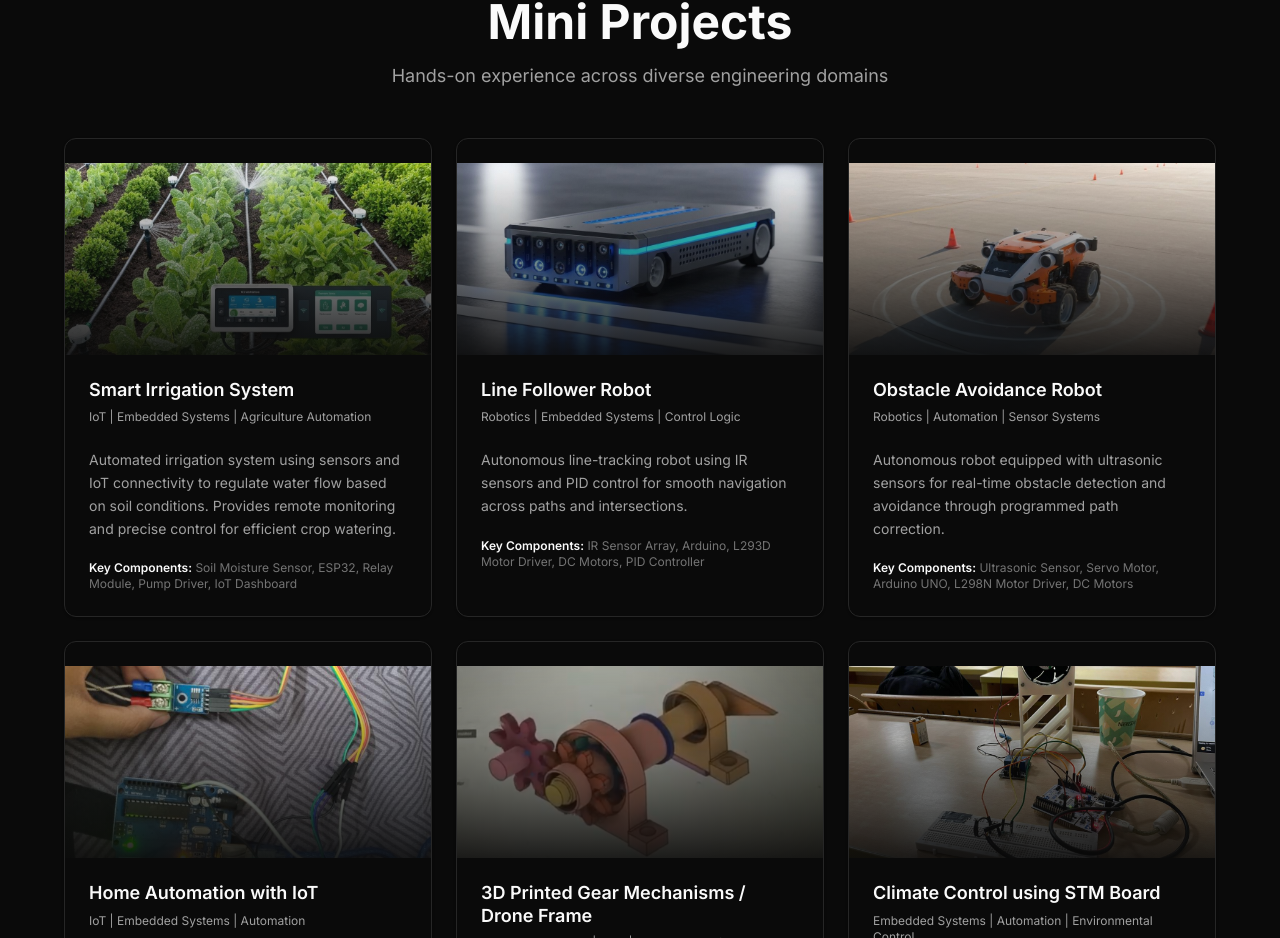
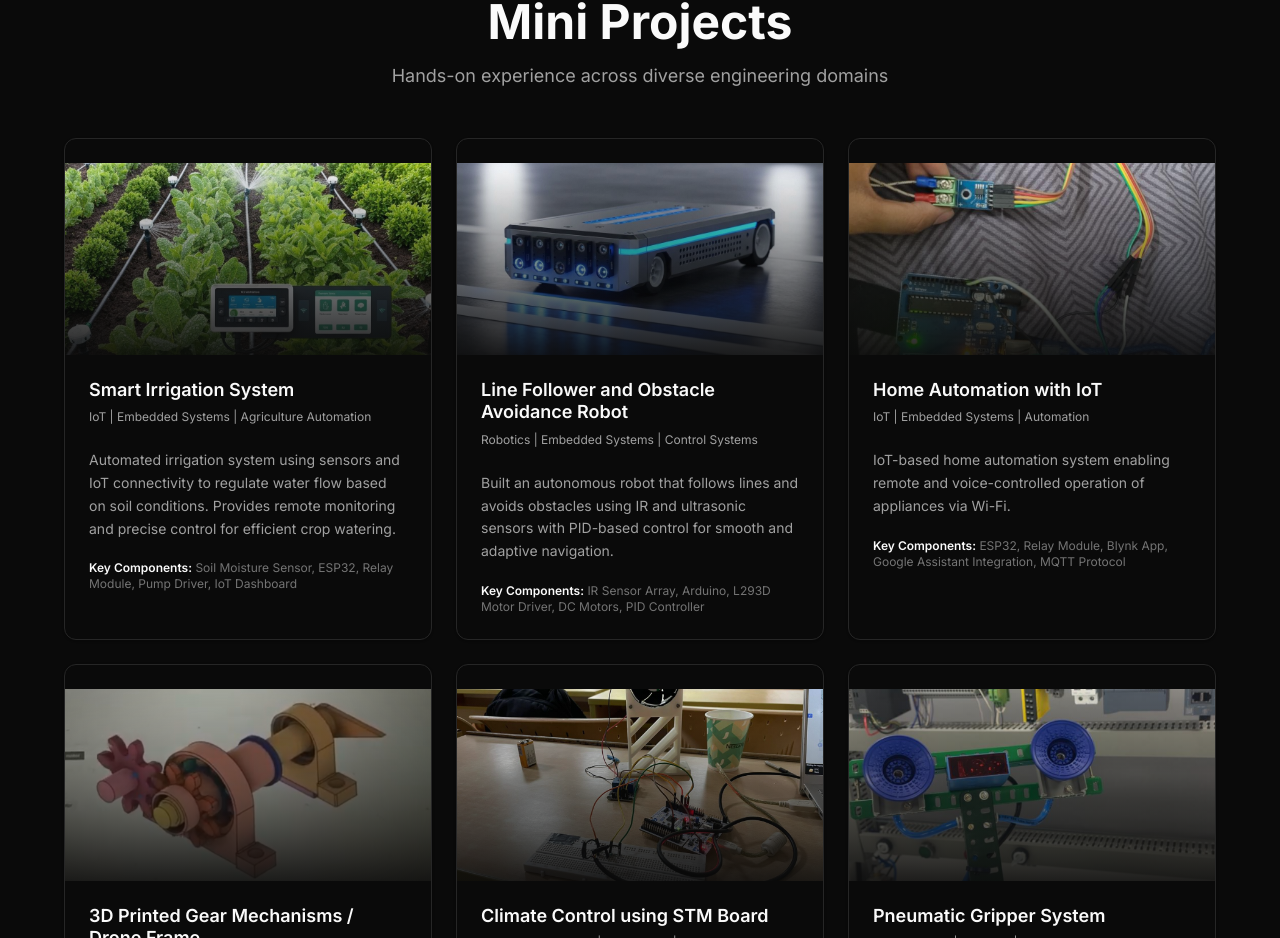
Before and after one commit to anuragd02/Portfolio, a Next.js app: page / in a window 1280 px wide. Shown: the part 2549-3487 px from the top of the page. Built offline with nearby package versions, Linux system fonts and the light colour scheme.

Commit message:
mini-projects-section.tsx

```diff
--- a/components/mini-projects-section.tsx
+++ b/components/mini-projects-section.tsx
@@ -14,20 +14,12 @@ const miniProjects = [
     components: "Soil Moisture Sensor, ESP32, Relay Module, Pump Driver, IoT Dashboard",
   },
   {
-    title: "Line Follower Robot",
-    category: "Robotics | Embedded Systems | Control Logic",
+    title: "Line Follower and Obstacle Avoidance Robot",
+    category: "Robotics | Embedded Systems | Control Systems",
     image: "/line-follower-robot-with-sensors.jpg",
     description:
-      "Autonomous line-tracking robot using IR sensors and PID control for smooth navigation across paths and intersections.",
+      "Built an autonomous robot that follows lines and avoids obstacles using IR and ultrasonic sensors with PID-based control for smooth and adaptive navigation.",
     components: "IR Sensor Array, Arduino, L293D Motor Driver, DC Motors, PID Controller",
-  },
-  {
-    title: "Obstacle Avoidance Robot",
-    category: "Robotics | Automation | Sensor Systems",
-    image: "/obstacle-avoidance-robot-ultrasonic.jpg",
-    description:
-      "Autonomous robot equipped with ultrasonic sensors for real-time obstacle detection and avoidance through programmed path correction.",
-    components: "Ultrasonic Sensor, Servo Motor, Arduino UNO, L298N Motor Driver, DC Motors",
   },
   {
     title: "Home Automation with IoT",
```
